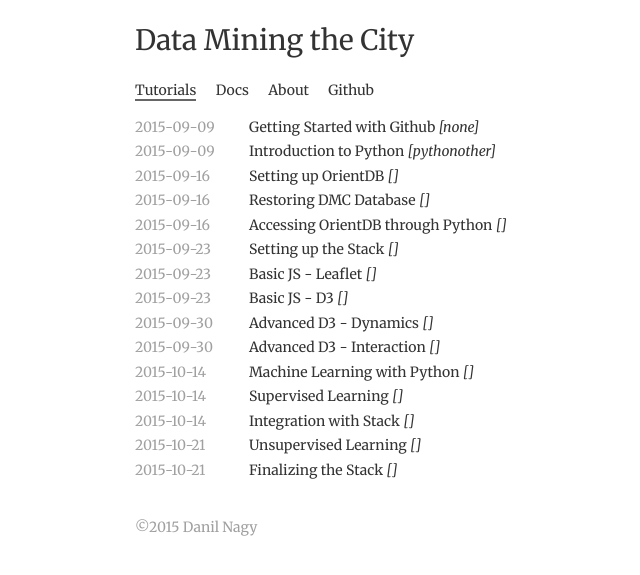
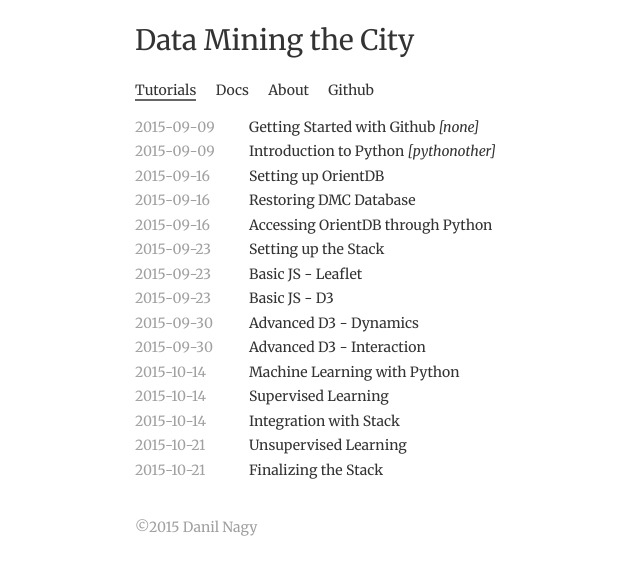
Before and after one commit to danilnagy/dmc, a Jekyll site: the page built from index.html, in a window 1280 px wide. Shown: the top 575 px of the page, without its empty margins (121-761 px from the left). Built offline with Jekyll 4.4.1, drawn with Linux system fonts in a browser that asks for light colours; Markdown is read by kramdown in place of the engine named in the settings.

Commit message:
Update index.html

```diff
--- a/index.html
+++ b/index.html
@@ -5,7 +5,7 @@ layout: default
 <div class="home">
     <ul class="posts">
         {% for post in site.posts reversed %}
-        <li><span>{{ post.date | date: site.date_format }}</span><a href="{{ post.url | prepend: site.baseurl }}">{{ post.title }}</a>{% if post.tags %} <em>[{{ post.tags }}]</em>{% endif %}</li>
+        <li><span>{{ post.date | date: site.date_format }}</span><a href="{{ post.url | prepend: site.baseurl }}">{{ post.title }}</a>{% if post.tags.size > 0 %} <em>[{{ post.tags }}]</em>{% endif %}</li>
         {% endfor %}
     </ul>
 </div>
```
